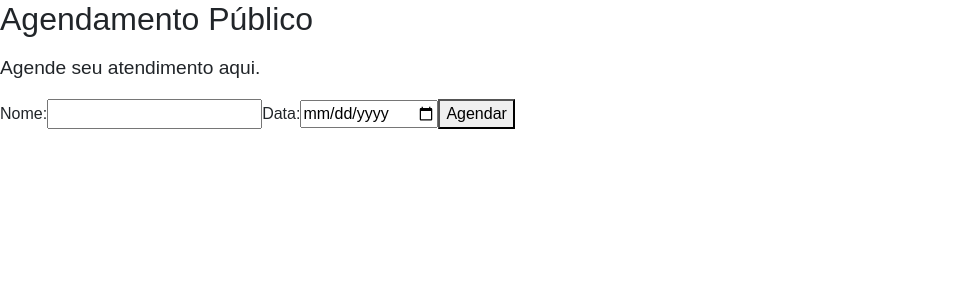
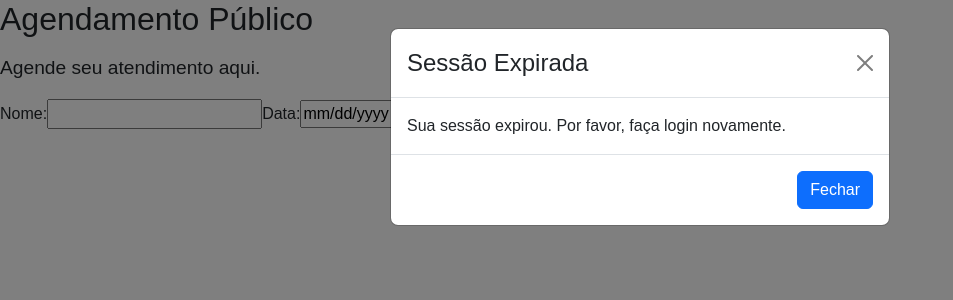
Before and after one commit to talyssonemanoel/projeto-sgdp, a React (Create React App) app in the folder front-end/: page / in a window 1280 px wide. Shown: the top 300 px of the page, without its empty margins (0-953 px from the left). Built offline with nearby package versions, Linux system fonts and the light colour scheme.

Commit message:
agora sabe lidar com expiração de token

```diff
--- a/front-end/src/App.js
+++ b/front-end/src/App.js
@@ -1,5 +1,6 @@
 import React, { useState, useEffect, createContext } from "react";
 import { Routes, Route, Navigate } from "react-router-dom";
+import { Modal, Button } from "react-bootstrap";
 import api from './services/api';
 import Login from "./views/Login";
 import Agenda from "./views/Agenda";
@@ -29,11 +30,12 @@ const User = {
     Email: "zhivka6254@uorak.com",
   }
 
-
   export const AuthContext = createContext();
 
   const App = () => {
     const [authData, setAuthData] = useState(null);
+    const [tokenChecked, setTokenChecked] = useState(false);
+    const [showSessionExpiredModal, setShowSessionExpiredModal] = useState(false);
 
     useEffect(() => {
       const storedToken = localStorage.getItem("token");
@@ -41,28 +43,52 @@ const App = () => {
       if (storedToken) {
         verifyToken(storedToken);
       } else {
-      setAuthData(false); // Defina como não autenticado se não houver token
+        setAuthData(false);
+        setTokenChecked(true); // Marcar como verificado mesmo que não haja token
       }
+
+      const clickListener = () => {
+        verifyToken(localStorage.getItem("token"));
+      };
+
+      window.addEventListener("click", clickListener);
+
+      return () => {
+        window.removeEventListener("click", clickListener);
+      };
     }, []);
+
+    useEffect(() => {
+      // Se a verificação do token foi feita e o token não é válido, exibir o modal
+      if (tokenChecked && authData === false) {
+        setShowSessionExpiredModal(true);
+      }
+    }, [tokenChecked, authData]);
 
     const verifyToken = async (token) => {
       try {
         const response = await api.get(`verify?token=${token}`);
         if (response.status === 200) {
-        setAuthData(true); // Defina como autenticado se o token for válido
+          setAuthData(true);
         } else if (response.status === 401) {
-        setAuthData(false); // Defina como não autenticado se o token for inválido
+          setAuthData(false);
         }
       } catch (error) {
         console.error(error);
-      setAuthData(false); // Defina como não autenticado em caso de erro
+        setAuthData(false);
+      } finally {
+        setTokenChecked(true); // Marcar como verificado após a tentativa de verificação
       }
     };
 
-  if (authData === null) {
+    const handleCloseModal = () => {
+      setShowSessionExpiredModal(false);
+      setAuthData(false);
+    };
+
+    if (!tokenChecked) {
       return null; // Aguarde a verificação antes de renderizar qualquer coisa
     }
-
 
   return (
     <AuthContext.Provider value={{ authData, setAuthData }}>
@@ -86,6 +112,20 @@ const App = () => {
         <Route path="/" element={<PublicAgendamento />} />
         <Route path="*" element={<div>Página não encontrada</div>} />
       </Routes>
+      {/* Modal para a sessão expirada */}
+      <Modal show={showSessionExpiredModal} onHide={handleCloseModal}>
+        <Modal.Header closeButton>
+          <Modal.Title>Sessão Expirada</Modal.Title>
+        </Modal.Header>
+        <Modal.Body>
+          Sua sessão expirou. Por favor, faça login novamente.
+        </Modal.Body>
+        <Modal.Footer>
+          <Button variant="primary" onClick={handleCloseModal}>
+            Fechar
+          </Button>
+        </Modal.Footer>
+      </Modal>
     </AuthContext.Provider>
   );
 };
```
Also changed, not shown: 1 other file (tests, documents, lock files or other folders). Lines whose indentation alone changed are shown as unchanged.
